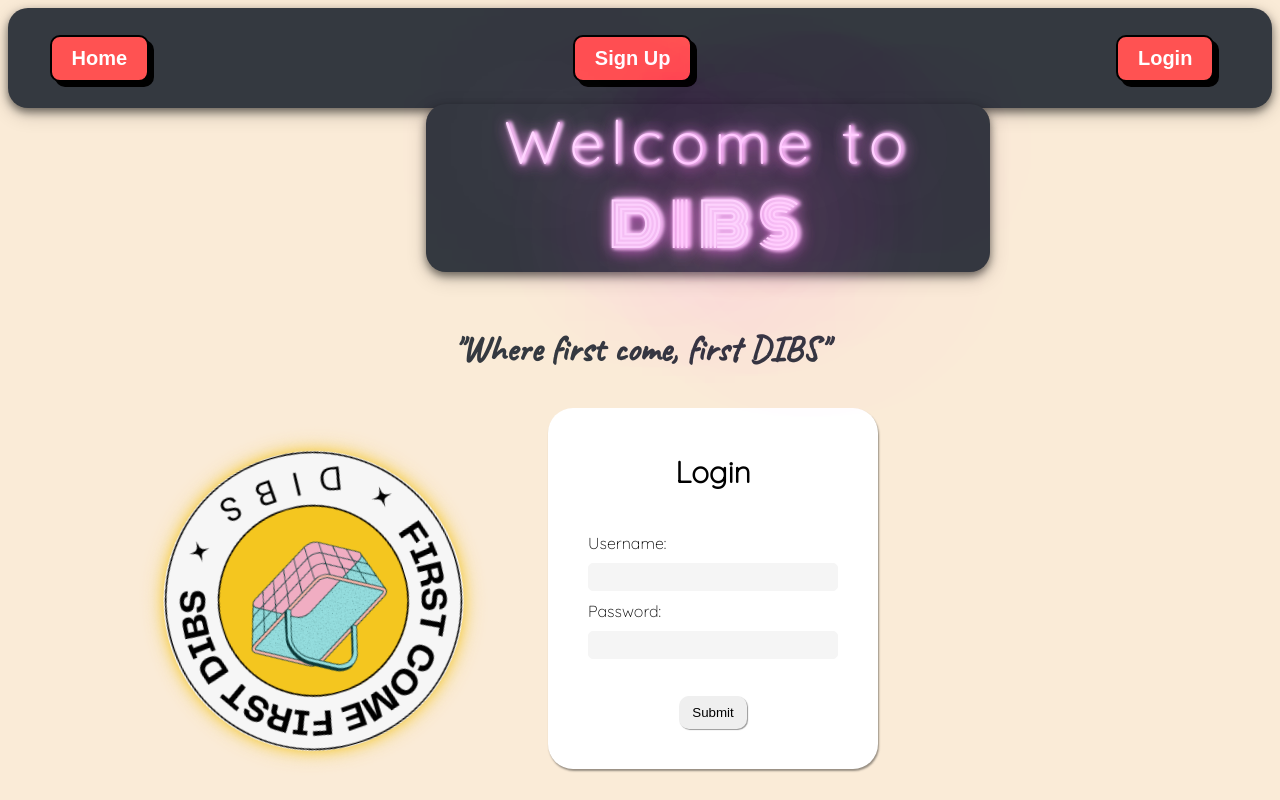
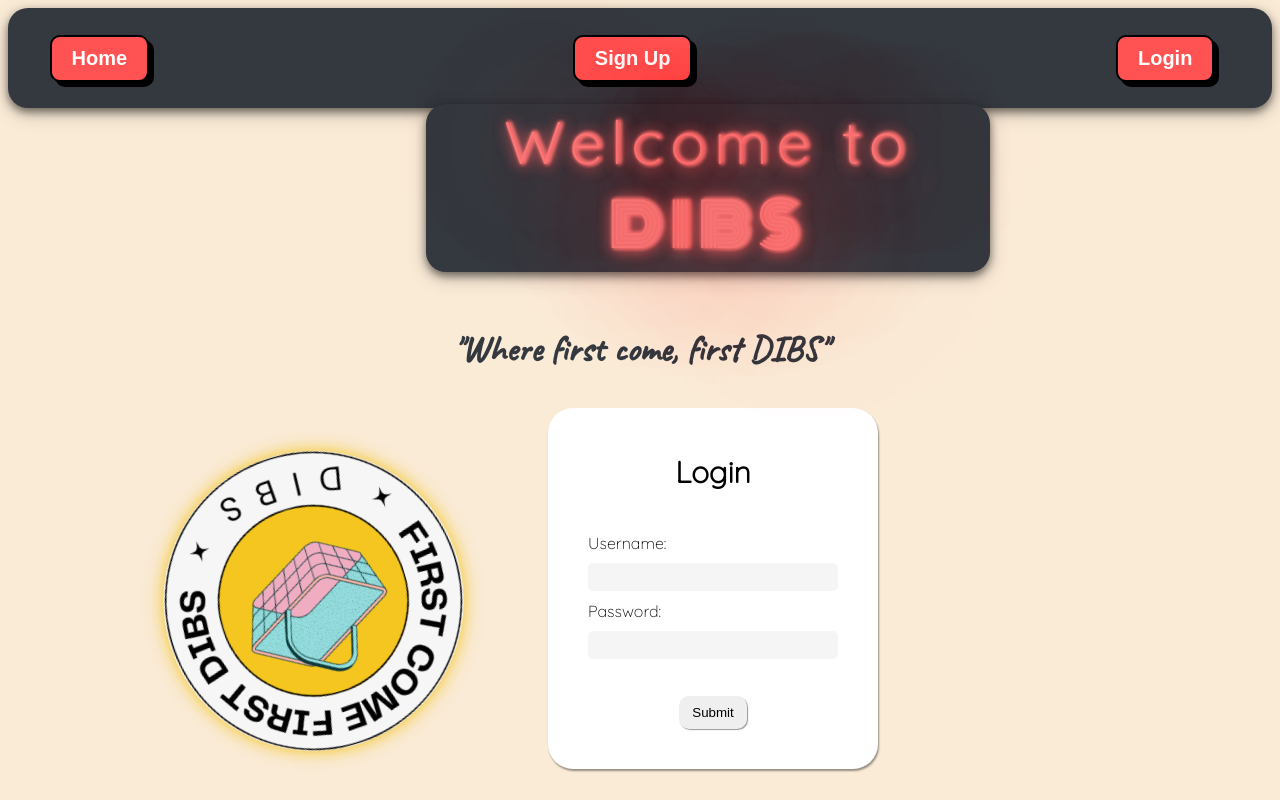
Before and after one commit to erkutcak/project4-group1, a React (Create React App) app in the folder client/: page /login in a window 1280 px wide. Built offline with nearby package versions, Linux system fonts and the light colour scheme; no server answers.

Commit message:
finalizing

```diff
--- a/client/public/index.html
+++ b/client/public/index.html
@@ -29,7 +29,7 @@
       work correctly both with client-side routing and a non-root public URL.
       Learn how to configure a non-root public URL by running `npm run build`.
     -->
-    <title>Online Store</title>
+    <title>DIBS - "First come, first DIBS!"</title>
   </head>
   <body>
     <noscript>You need to enable JavaScript to run this app.</noscript>
--- a/client/src/Login.css
+++ b/client/src/Login.css
@@ -109,13 +109,13 @@
   .neon{
   font-family: 'Quicksand', cursive;
   font-size:60px;
-  color: #FFD5FF;
+  color: #fa7676;
   text-align: center;
   transform: translate(-50%, -50%);
   font-weight: 400;
   margin: 80px auto 10px 700px;
   letter-spacing: 8px;
-  text-shadow: 1px 0px 4px #FFD5FF, 2px 0px 4px #FFD5FF, 3px 0px 4px #FFD5FF, 2px 0px 3px #D42CCA, 2px 3px 15px #D42CCA, 2px 0px 15px, 5px 0px 125px, 20px 0vw 200px #D42CCA,40px 0vw 200px #D42CCA;
+  text-shadow: 1px 0px 4px #fa7676, 2px 0px 4px #fa7676, 3px 0px 4px #fa7676, 2px 0px 3px #ff5252, 2px 3px 15px #ff5252, 2px 0px 15px, 5px 0px 125px, 20px 0vw 200px #ff5252,40px 0vw 200px #ff5252;
   background-color: #343940;
   border-radius: 20px;
   box-shadow: 0 4px 8px 0 rgba(0, 0, 0, 0.5), 0 6px 20px 0 rgba(0, 0, 0, 0.19);
```
Also changed, not shown: 1 other file (tests, documents, lock files or other folders).
